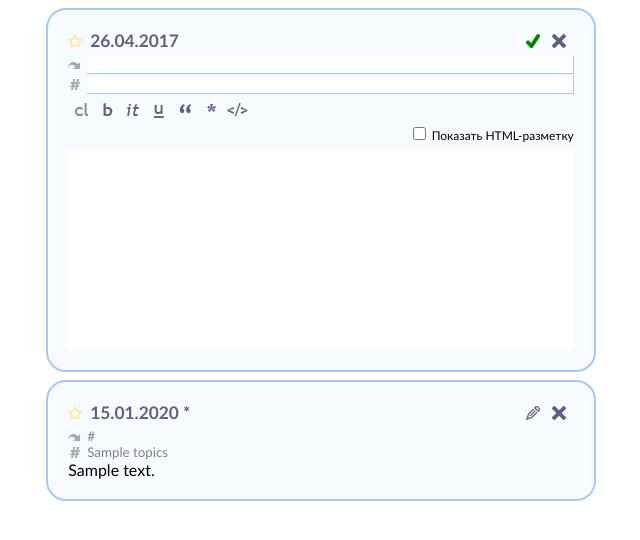
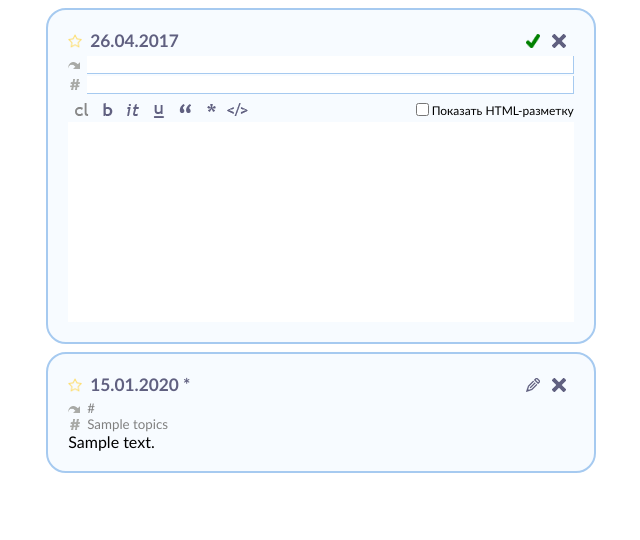
Before and after one commit to graytriangle/cabinet, a Flask app: template templates/master.html in a window 1280 px wide. Shown: the top 540 px of the page, without its empty margins (319-959 px from the left). Run offline with Flask 2, Linux system fonts and the light colour scheme; the template is opened without the code that fills it: most values are stand-ins (such as "Sample title", 1, 10 or a date in 2020); some libraries are stand-ins or nearby versions.

Commit message:
Minor redesign (2).

```diff
--- a/static/richtext/rich-text-editor.css
+++ b/static/richtext/rich-text-editor.css
@@ -1,6 +1,7 @@
 img.rte-button {
 	cursor: pointer;
 	border: 0;
+	float: left;
 }
 
 div.rich-text-editor {
@@ -16,6 +17,7 @@ div.rte-editbox {
     word-wrap: break-word;
     overflow-wrap: break-word;
     white-space: normal;
+    clear: both;
 }
 
 div.rte-editbox[placeholder]:empty:before {
@@ -34,9 +36,18 @@ div.rte-editbox > pre.rte-sourcetext {
 div.rte-switchmode {
 	font-size: 12px;
 	text-align: right;
-	padding: 2px 0 0 2px;
+	padding: 5px 0 0 2px;
+	display: flex;
+	align-items: center;
+	float: right;
 }
 
 div.rte-switchmode > label {
 	cursor: pointer;
+	padding: 2px 0 0 0;
 }
+
+div.rte-switchmode > input {
+	margin-top: 0px;
+	margin-bottom: 0px;
+}
```
